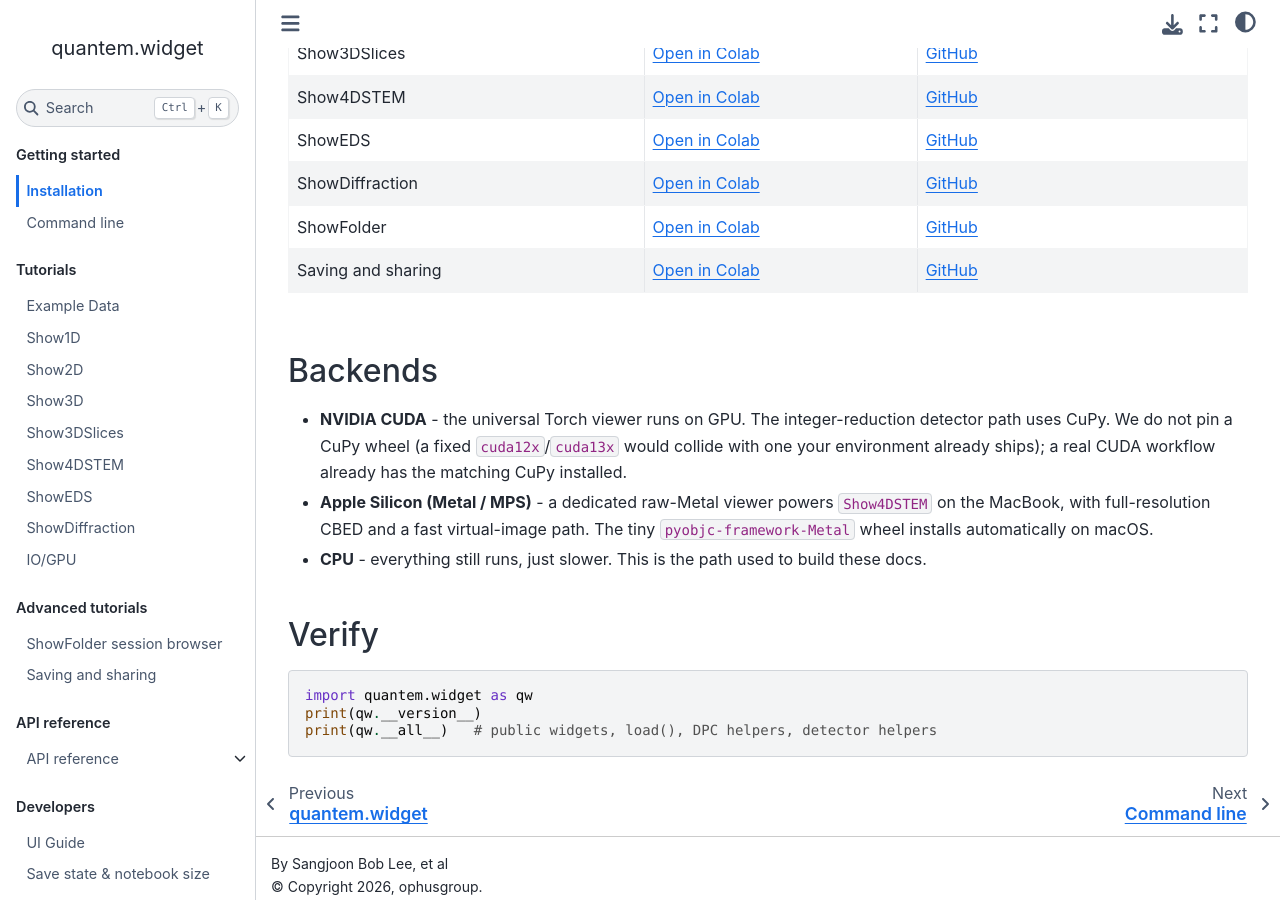
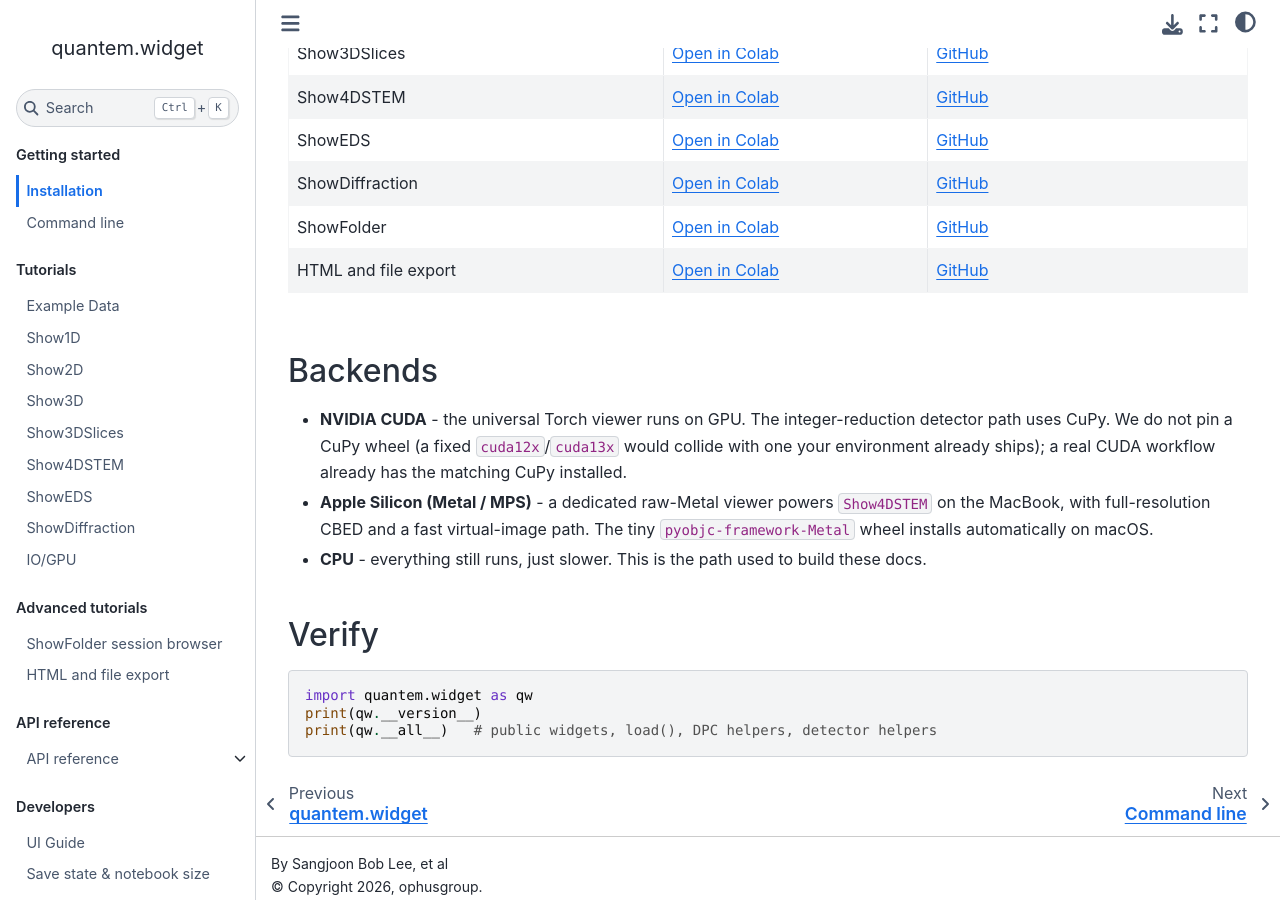
Before and after one commit to bobleesj/quantem.widget, a Jupyter Book: the page built from docs/install.md, in a window 1280 px wide and 900 px high, scrolled down 839 px. Built offline with Jupyter Book 1.0.4 settings and Sphinx 7.4.7 and the Sphinx Book theme 1.1.4, drawn with Linux system fonts in a browser that asks for light colours.

Commit message:
docs: rename Saving and sharing to HTML and file export

```diff
--- a/docs/github-preview.md
+++ b/docs/github-preview.md
@@ -1,6 +1,6 @@
-# Saving and sharing
+# HTML and file export
 
-Use [Saving and sharing](tutorials/widget_export) for interactive HTML export,
+Use [HTML and file export](tutorials/widget_export) for interactive HTML export,
 saved notebooks, figures, and GitHub-preview notebooks.
 
 Use [Installation](install) for Colab setup and tutorial launch links.
--- a/docs/install.md
+++ b/docs/install.md
@@ -39,7 +39,7 @@
 | ShowEDS | [Open in Colab](https://colab.research.google.com/github/bobleesj/quantem.widget/blob/main/docs/tutorials/showeds.ipynb) | [GitHub](https://github.com/bobleesj/quantem.widget/blob/main/docs/tutorials/showeds.ipynb) |
 | ShowDiffraction | [Open in Colab](https://colab.research.google.com/github/bobleesj/quantem.widget/blob/main/docs/tutorials/showdiffraction.ipynb) | [GitHub](https://github.com/bobleesj/quantem.widget/blob/main/docs/tutorials/showdiffraction.ipynb) |
 | ShowFolder | [Open in Colab](https://colab.research.google.com/github/bobleesj/quantem.widget/blob/main/docs/tutorials/showfolder.ipynb) | [GitHub](https://github.com/bobleesj/quantem.widget/blob/main/docs/tutorials/showfolder.ipynb) |
-| Saving and sharing | [Open in Colab](https://colab.research.google.com/github/bobleesj/quantem.widget/blob/main/docs/tutorials/widget_export.ipynb) | [GitHub](https://github.com/bobleesj/quantem.widget/blob/main/docs/tutorials/widget_export.ipynb) |
+| HTML and file export | [Open in Colab](https://colab.research.google.com/github/bobleesj/quantem.widget/blob/main/docs/tutorials/widget_export.ipynb) | [GitHub](https://github.com/bobleesj/quantem.widget/blob/main/docs/tutorials/widget_export.ipynb) |
 
 ## Backends
 
```
Also changed, not shown: docs/tutorials/download_data.ipynb, docs/tutorials/show2d.ipynb, docs/tutorials/show3d.ipynb, docs/tutorials/show3dslices.ipynb, docs/tutorials/show4dstem.ipynb, docs/tutorials/showeds.ipynb, docs/tutorials/widget_export.ipynb.
